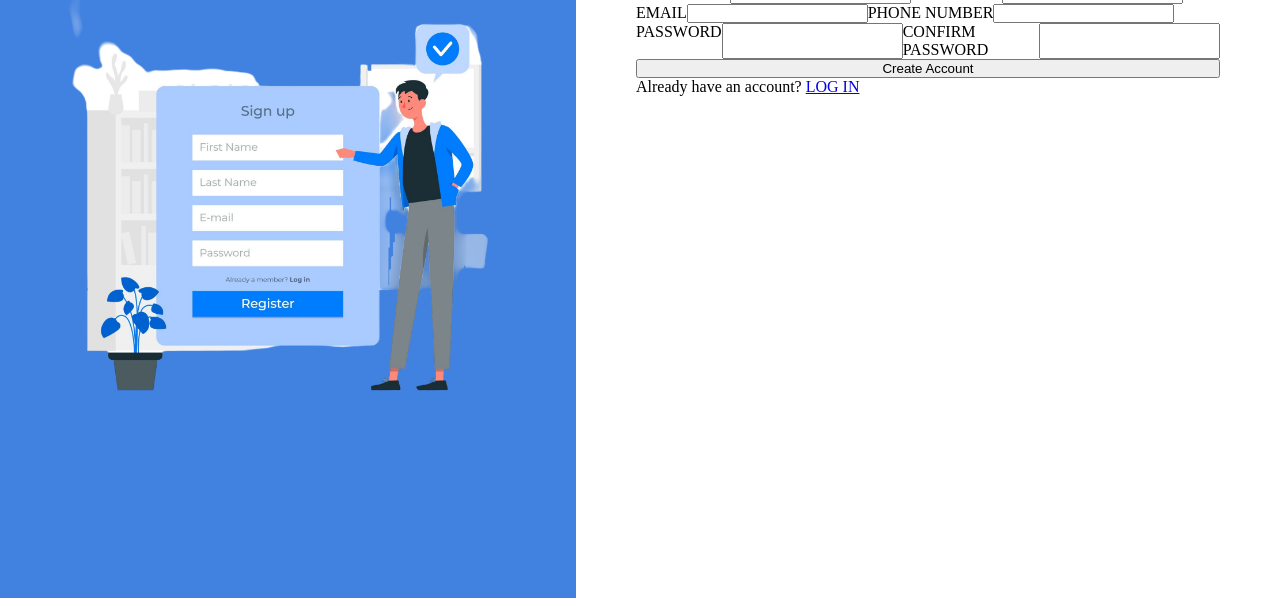
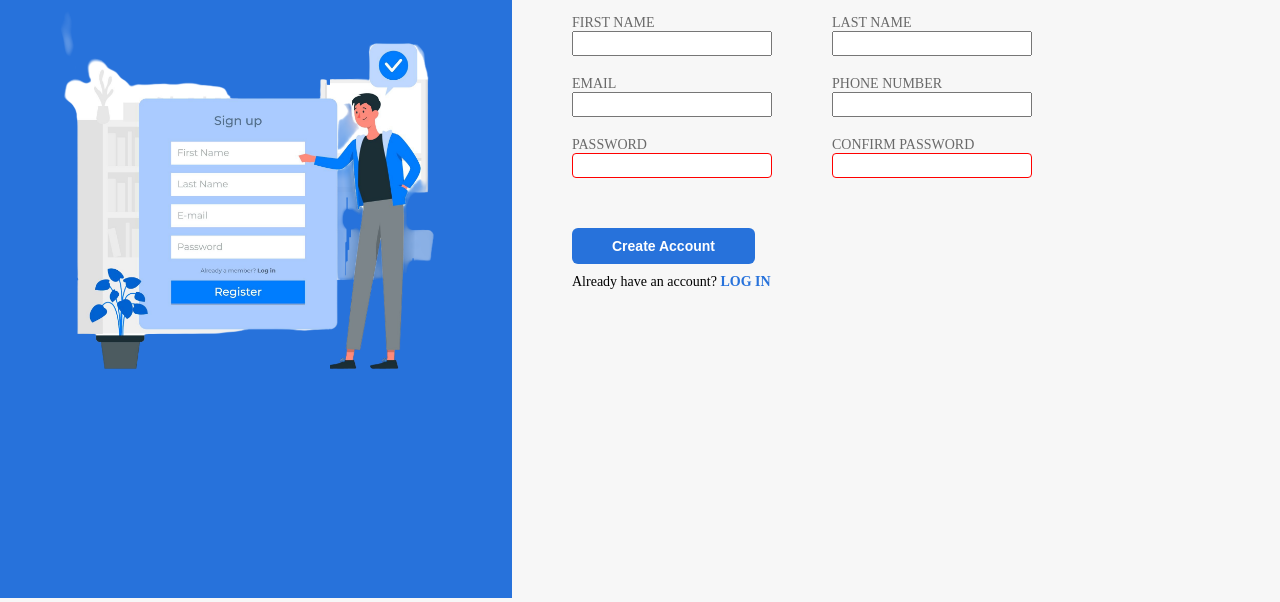
Before and after one commit to shivam-bansal1/sign-up-page, a plain HTML site: page index.html in a window 1280 px wide. Shown: the part 202-804 px from the top of the page. Drawn offline with Linux system fonts and the light colour scheme.

Commit message:
Style right section - form

```diff
--- a/index.html
+++ b/index.html
@@ -9,46 +9,56 @@
 </head>
 <body>
     <div class="outer-container">
-        <div class="image-container">
+        <div class="left-container">
             <img src="./images/sign-up-concept-illustration.png" class="bg-image">
         </div>
 
-        <div class="info-container">
-            <h1>Sign Up Now !!!</h1>
+        <div class="right-container">
+            <h1>Let's do this!</h1>
 
             <div class="form-container">
                 <form action="#" method="post">
                     <div class="input-rows-container">
                         <div class="input-row">
+                            <div>
                                 <label for="first-name">FIRST NAME</label>
                                 <input type="text" name="first_name" id="first_name" required>
+                            </div>
 
+                            <div>
                                 <label for="last-name">LAST NAME</label>
                                 <input type="text" name="last_name" id="last_name" required>
                             </div>
+                        </div>
 
                         <div class="input-row">
+                            <div>
                                 <label for="email">EMAIL</label>
                                 <input type="email" name="email" id="email" required>
+                            </div>
 
+                            <div>
                                 <label for="contact">PHONE NUMBER</label>
                                 <input type="number" name="contact" id="contact" required>
                             </div>
+                        </div>
 
                         <div class="input-row">
+                            <div>
                                 <label for="password">PASSWORD</label>
                                 <input type="password" name="password" id="password" required>
+                            </div>
 
+                            <div>
                                 <label for="confirm_password">CONFIRM PASSWORD</label>
                                 <input type="password" name="confirm_password" id="confirm_password" required>
                             </div>
                         </div>
+                    </div>
+                    <button type="submit" class="submit-button">Create Account</button>
+                    <p>Already have an account? <a href="#">LOG IN</a></p>
                 </form>
             </div>
-
-            <button type="submit">Create Account</button>
-
-            <p>Already have an account? <a href="#">LOG IN</a></p>
         </div>
     </div>
 
--- a/styles/style.css
+++ b/styles/style.css
@@ -1,5 +1,6 @@
 :root {
-    --blue-background: rgb(65, 129, 224);
+    --blue-background: #2772db;
+    --light-background: #f7f7f7;
     --height: 100vh;
     --width: 100vw;
 }
@@ -13,6 +14,8 @@
 body {
     height: var(--height);
     width: var(--width);
+
+    background-color: var(--light-background);
 }
 
 .outer-container {
@@ -23,12 +26,12 @@ body {
 .bg-image {
     background-color: var(--blue-background);
     height: var(--height);
-    width: calc(0.45 * var(--width));
+    width: calc(0.40 * var(--width));
 
     object-fit: contain;
 }
 
-.info-container {
+.right-container {
     display: flex;
     flex-direction: column;
     flex: 1;
@@ -38,13 +41,69 @@ body {
 .form-container {
     display: flex;
     flex-direction: column;
+    margin-top: 30px;
+}
+
+.input-rows-container {
+    display: flex;
+    flex-direction: column;
 }
 
 .input-row {
     display: flex;
     flex-direction: row;
+    column-gap: 60px;
 }
 
 label {
+    font-size: 14px;
+    color: dimgrey;
     display: block;
+
 }
+
+input {
+    margin-bottom: 20px;
+    width: 200px;
+    height: 25px;
+}
+
+input:focus {
+    outline: none;
+    border: 1.5px solid var(--blue-background);
+    border-radius: 4px;
+    box-shadow: 1px 1px 5px rgba(0, 0, 0, 0.5);
+}
+
+input[type='password']:invalid {
+    outline: none;
+    border: 1px solid red;
+    border-radius: 4px;
+}
+
+.submit-button {
+    background-color: var(--blue-background);
+    color: white;
+    border: none;
+    font-size: 14px;
+    font-weight: 700;
+    border-radius: 6px;
+    padding: 10px 40px;
+    margin-top: 30px;
+    margin-bottom: 10px;
+}
+
+p {
+    font-size: 14px;
+}
+
+a {
+    color: var(--blue-background);
+    font-weight: 700;
+}
+
+a:visited,
+a:active,
+a:link {
+    text-decoration: none;
+}
```
Also changed, not shown: images/logo.png (added). Lines whose indentation alone changed are shown as unchanged.
